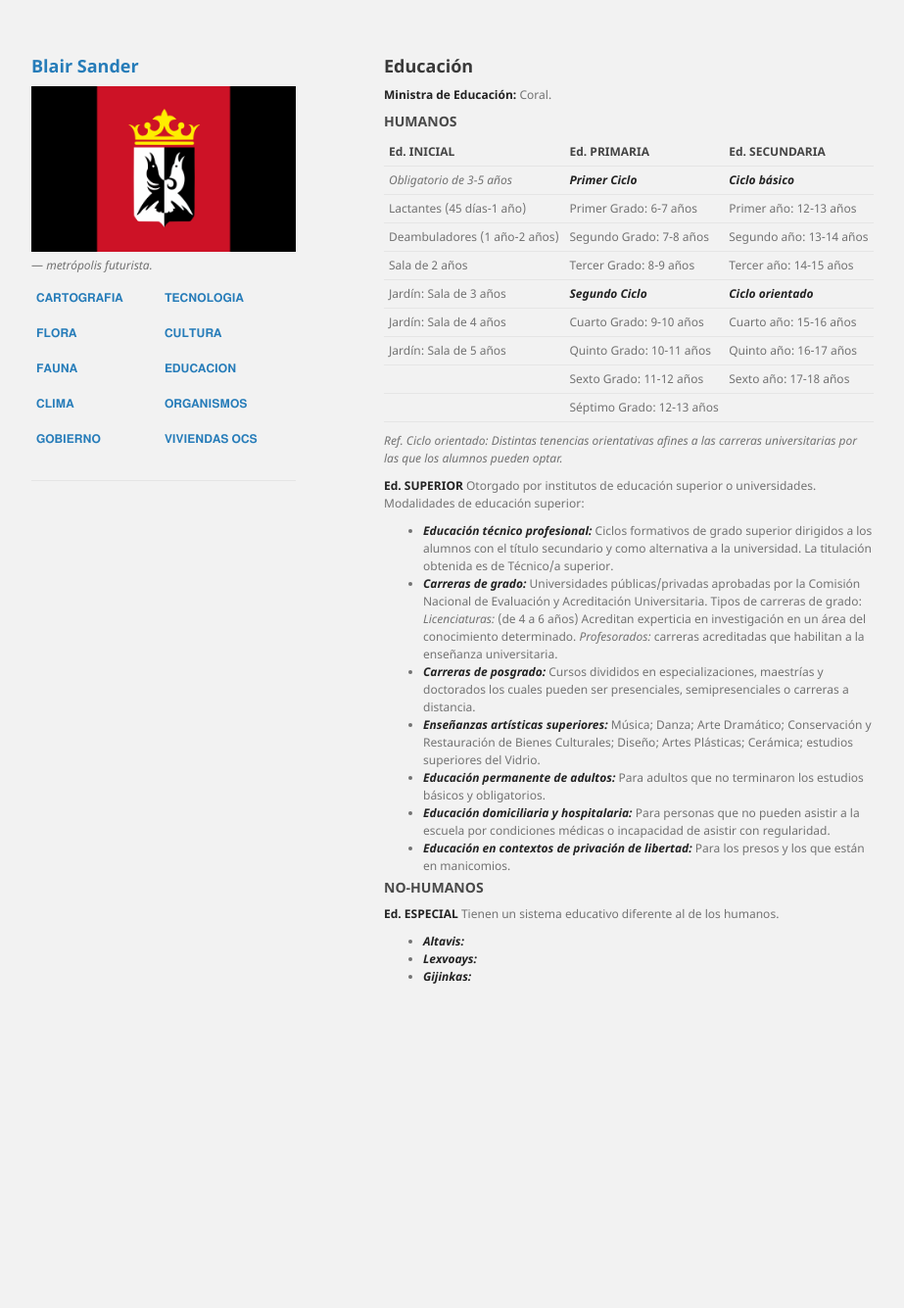
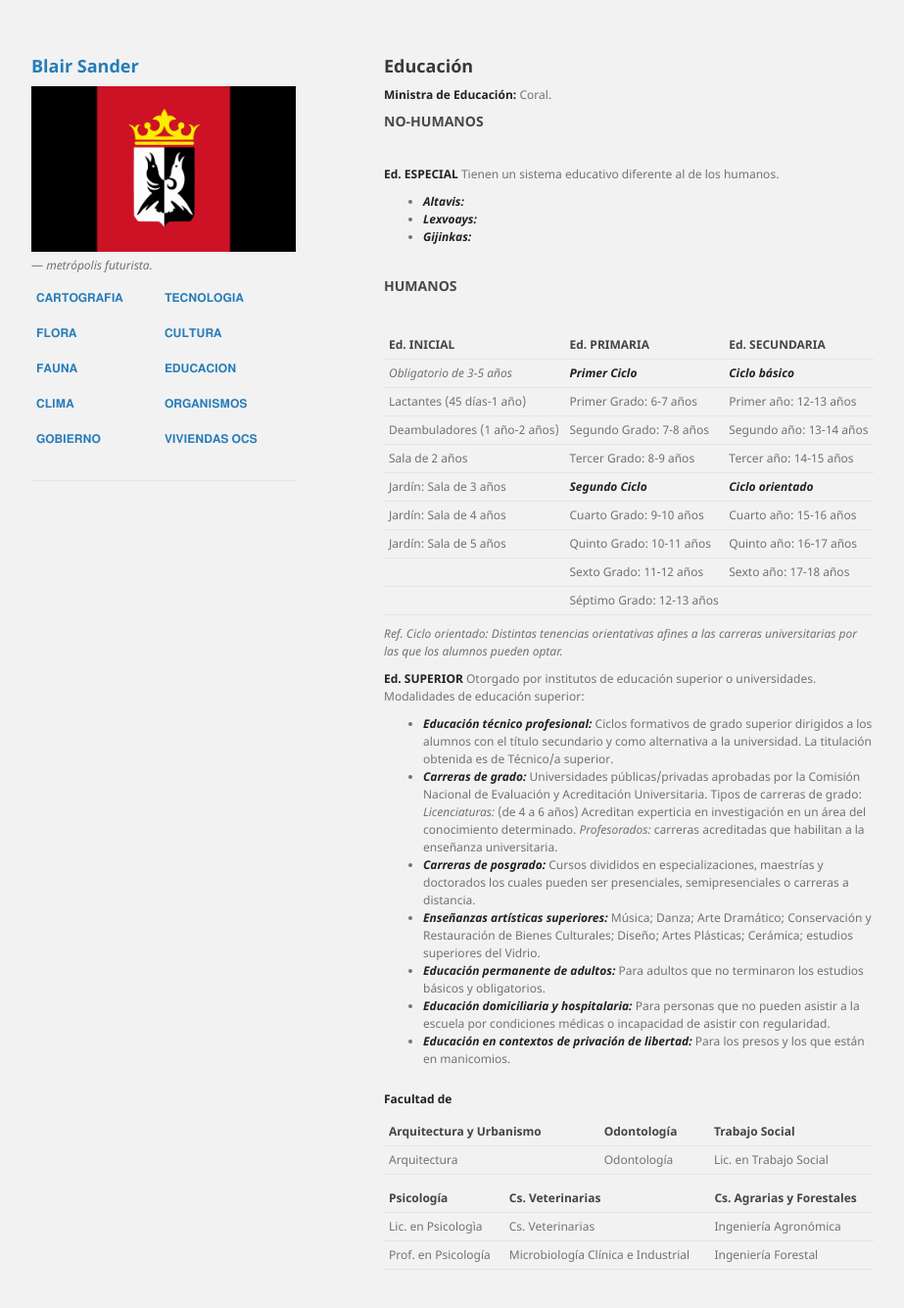
Before and after one commit to BlairSander/ciudad, a Jekyll site: the page built from educacion.md, in a window 1280 px wide and 1356 px high. Shown: the top 1335 px of the window at 98% size, without its empty margins (178-1101 px from the left). Built offline with Jekyll 4.4.1, drawn with Linux system fonts in a browser that asks for light colours.

Commit message:
educacion.md

```diff
--- a/educacion.md
+++ b/educacion.md
@@ -5,8 +5,18 @@ layout: default
 <h2>Educación</h2>
 
 **Ministra de Educación:** Coral.
+<BR>
+<h3>NO-HUMANOS</h3>
+<BR>
 
+**Ed. ESPECIAL**
+Tienen un sistema educativo diferente al de los humanos.
+* ***Altavis:***
+* ***Lexvoays:***
+* ***Gijinkas:***
+<BR>
 <h3>HUMANOS</h3>
+ <BR>
 
 | Ed. INICIAL | Ed. PRIMARIA | Ed. SECUNDARIA |
 |------|------|------|
@@ -30,11 +40,14 @@ layout: default
 * ***Educación permanente de adultos:*** Para adultos que no terminaron los estudios básicos y obligatorios.
 * ***Educación domiciliaria y hospitalaria:*** Para personas que no pueden asistir a la escuela por condiciones médicas o incapacidad de asistir con regularidad.
 * ***Educación en contextos de privación de libertad:*** Para los presos y los que están en manicomios.
+<BR>
+**Facultad de**
 
-<h3>NO-HUMANOS</h3>
+| Arquitectura y Urbanismo | Odontología | Trabajo Social |
+|------|------|------|
+| Arquitectura | Odontología | Lic. en Trabajo Social |
 
-**Ed. ESPECIAL**
-Tienen un sistema educativo diferente al de los humanos.
-* ***Altavis:***
-* ***Lexvoays:***
-* ***Gijinkas:***
+| Psicología | Cs. Veterinarias | Cs. Agrarias y Forestales |
+|------|------|------|
+| Lic. en Psicologìa | Cs. Veterinarias | Ingeniería Agronómica |
+| Prof. en Psicología | Microbiología Clínica e Industrial | Ingeniería Forestal |
```
